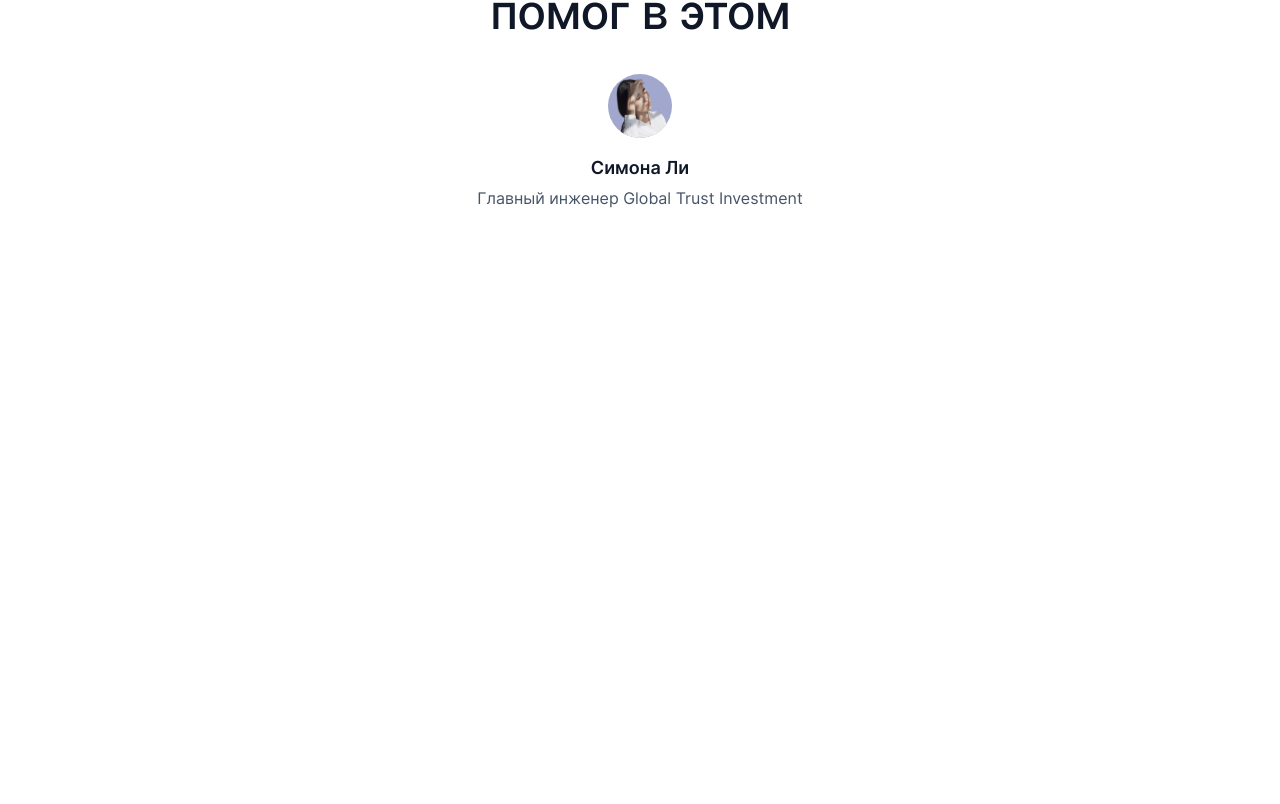
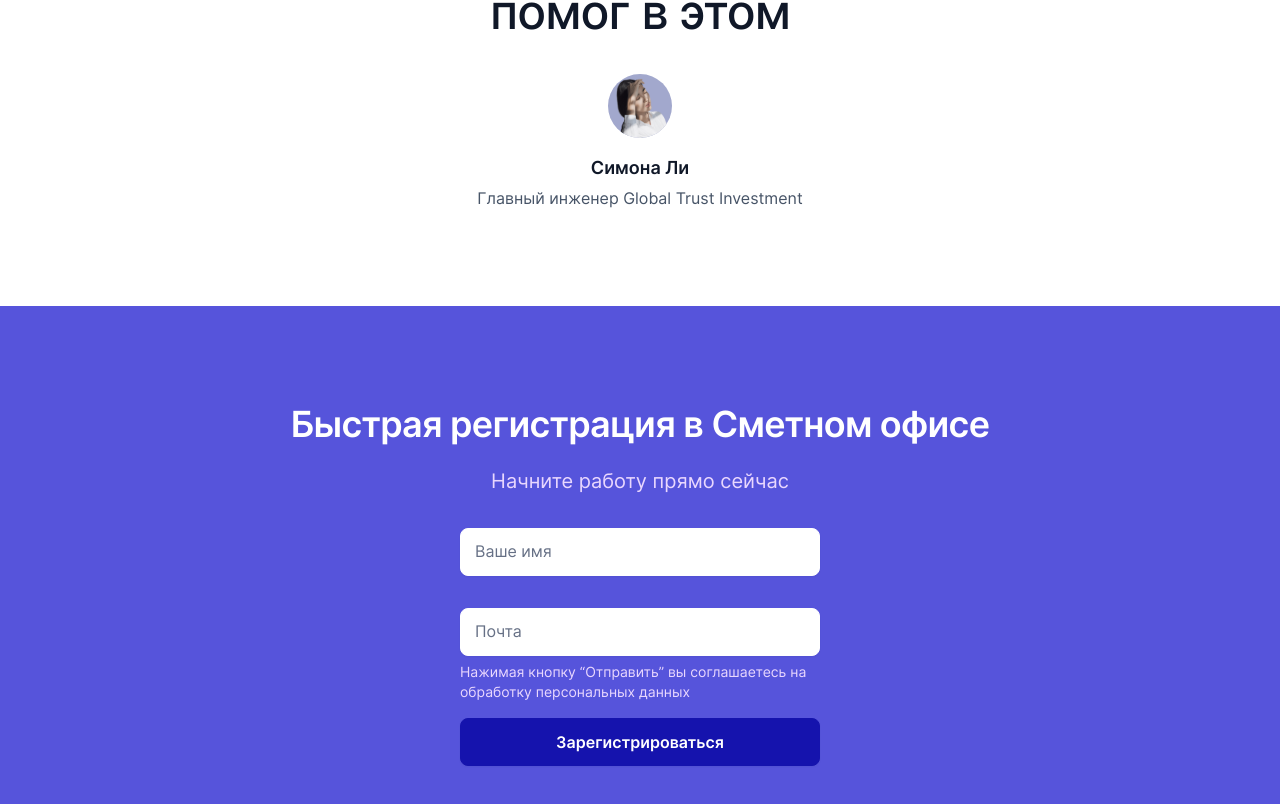
Before and after one commit to IIKolchin/estimated-office, an Angular app: page / in a window 1280 px wide. Shown: the part 2424-3228 px from the top of the page. Before the commit the page ends 2730 px from the top, so only its background shows below. Built offline with nearby package versions, Linux system fonts and the light colour scheme.

Commit message:
add component register-section

```diff
--- a/src/app/app.component.html
+++ b/src/app/app.component.html
@@ -3,3 +3,4 @@
 <app-pricing-section></app-pricing-section>
 <app-try-section></app-try-section>
 <app-quote-section></app-quote-section>
+<app-register-section></app-register-section>
--- a/src/app/app.module.ts
+++ b/src/app/app.module.ts
@@ -9,6 +9,7 @@ import { PricingSectionComponent } from './pricing-section/pricing-section.compo
 import { RateComponent } from './rate/rate.component';
 import { TrySectionComponent } from './try-section/try-section.component';
 import { QuoteSectionComponent } from './quote-section/quote-section.component';
+import { RegisterSectionComponent } from './register-section/register-section.component';
 
 @NgModule({
   declarations: [
@@ -18,7 +19,8 @@ import { QuoteSectionComponent } from './quote-section/quote-section.component';
     PricingSectionComponent,
     RateComponent,
     TrySectionComponent,
-    QuoteSectionComponent
+    QuoteSectionComponent,
+    RegisterSectionComponent
   ],
   imports: [
     BrowserModule,
--- /dev/null
+++ b/src/app/register-section/register-section.component.html
@@ -0,0 +1,9 @@
+<form class='register' action="">
+  <h2 class='register-title'>Быстрая регистрация в Сметном офисе</h2>
+  <p class='register-text'>Начните работу прямо сейчас</p>
+  <input class='register-input' type="text" placeholder='Ваше имя'>
+  <input class='register-input' type="text" placeholder='Почта'>
+  <p class='register-caption'>Нажимая кнопку “Отправить” вы соглашаетесь на обработку персональных данных</p>
+  <button class='register-button' type='submit'>Зарегистрироваться</button>
+  <img class='register-img' src="../../assets/images/back_footer.svg" alt="">
+</form>
--- /dev/null
+++ b/src/app/register-section/register-section.component.scss
@@ -0,0 +1,95 @@
+.register {
+  position: relative;
+  padding: 96px 0;
+  display: flex;
+  flex-direction: column;
+  align-items: center;
+  background-color: #5654db;
+  overflow: hidden;
+}
+
+.register-title {
+  margin: 0;
+  font-family: "Inter";
+  font-style: normal;
+  font-weight: 600;
+  font-size: 36px;
+  line-height: 44px;
+  text-align: center;
+  letter-spacing: -0.02em;
+  color: #ffffff;
+  z-index: 1;
+}
+
+.register-text {
+  margin: 20px 0 32px;
+  font-family: "Inter";
+  font-style: normal;
+  font-weight: 400;
+  font-size: 20px;
+  line-height: 30px;
+  text-align: center;
+  color: #e9d7fe;
+  z-index: 1;
+}
+
+.register-input {
+  box-sizing: border-box;
+  padding: 12px 14px;
+  width: 360px;
+  height: 48px;
+  background: #ffffff;
+  border: 1px solid #ffffff;
+  box-shadow: 0px 1px 2px rgba(16, 24, 40, 0.05);
+  border-radius: 8px;
+  z-index: 1;
+}
+
+.register-input:first-of-type {
+  margin-bottom: 32px;
+}
+
+::placeholder {
+  font-family: "Inter";
+  font-style: normal;
+  font-weight: 400;
+  font-size: 16px;
+  line-height: 24px;
+  color: #667085;
+}
+
+.register-caption {
+  margin: 6px 0 16px;
+  width: 360px;
+  font-family: "Inter";
+  font-style: normal;
+  font-weight: 400;
+  font-size: 14px;
+  line-height: 20px;
+  color: #e9d7fe;
+  z-index: 1;
+}
+
+.register-button {
+  width: 360px;
+  height: 48px;
+  background: #1513ad;
+  border: 1px solid #1513ad;
+  box-shadow: 0px 1px 2px rgba(16, 24, 40, 0.05);
+  border-radius: 8px;
+  font-family: "Inter";
+  font-style: normal;
+  font-weight: 600;
+  font-size: 16px;
+  line-height: 24px;
+  color: #ffffff;
+  z-index: 1;
+}
+
+.register-img {
+  position: absolute;
+  left: 0;
+  bottom: -315px;
+  z-index: 0;
+  mix-blend-mode: screen;
+}
```
Also changed, not shown: src/app/register-section/register-section.component.ts (added, +10 -0 lines), 1 other file (tests, documents, lock files or other folders).
